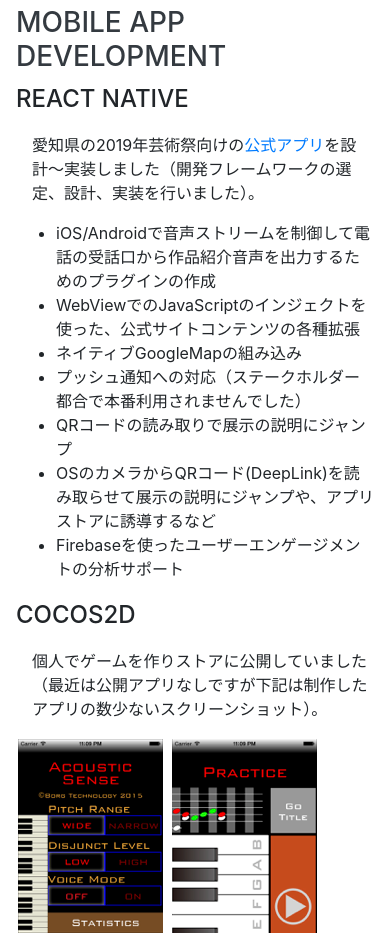
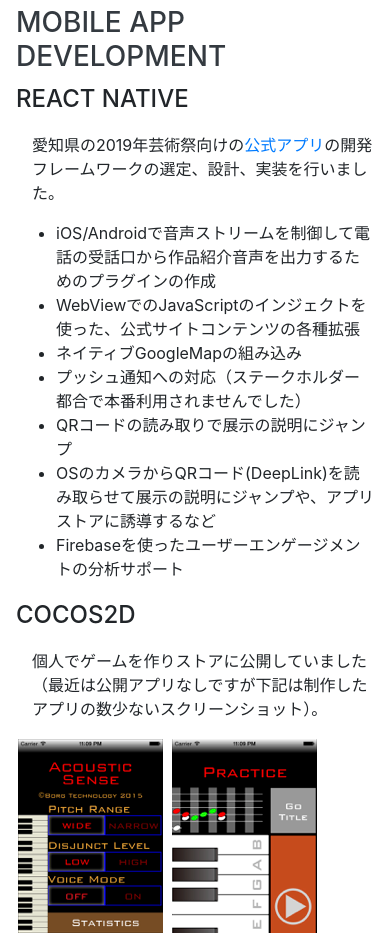
Before and after one commit to flipfrog/flipfrog.github.io, a website with bundled scripts: page index.html in a window 390 px wide. Shown: the part 2860-3793 px from the top of the page. Built offline with nearby package versions, Linux system fonts and the light colour scheme; files whose address does not match are found by name; a web font is replaced by a local one.

Commit message:
fix mobile development section part 2.

```diff
--- a/index.html
+++ b/index.html
@@ -352,7 +352,7 @@
             <h3>Mobile App Development</h3>
             <div class="subheading mb-3">React Native</div>
             <p class="ml-3">
-              愛知県の2019年芸術祭向けの<a href="https://applion.jp/iphone/app/1466739229/">公式アプリ</a>を設計〜実装しました（開発フレームワークの選定、設計、実装を行いました）。
+              愛知県の2019年芸術祭向けの<a href="https://applion.jp/iphone/app/1466739229/">公式アプリ</a>の開発フレームワークの選定、設計、実装を行いました。
             </p>
             <ul>
               <li>iOS/Androidで音声ストリームを制御して電話の受話口から作品紹介音声を出力するためのプラグインの作成</li>
```
